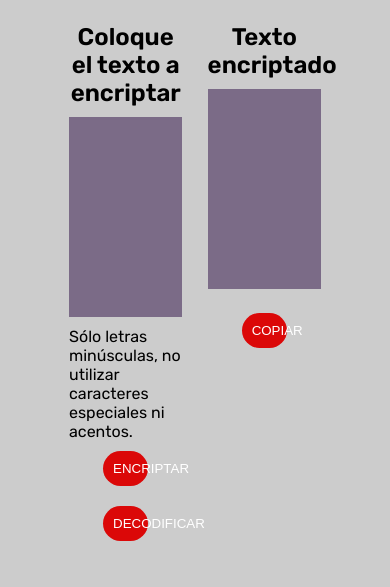
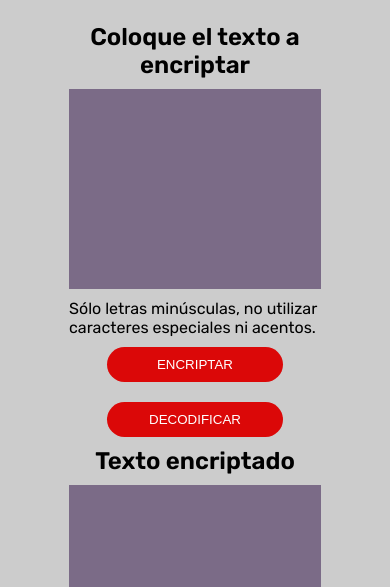
Before and after one commit to MarianoJimenezPerez/challenge_logica_programacion, a plain HTML site: page root/index.html in a window 390 px wide. Shown: the part 92-679 px from the top of the page. Drawn offline with Linux system fonts and the light colour scheme.

Commit message:
se hace responsive

```diff
--- a/root/css/style.css
+++ b/root/css/style.css
@@ -44,7 +44,9 @@ textarea{
     width: 100%;
     height: 100%;
 }
+
 /*-------------CLASS------------*/
+
 .container{
     display: flex;
     flex-direction: row;
@@ -85,3 +87,24 @@ textarea{
     transition: ease-in-out 0.2s;
     box-shadow: 0px 0px 10px 0px var(--bg-color-secondary);
 }
+
+/*-------------MEDIA QUERYS------------*/
+
+@media only screen and (max-width:992px) {
+    .container{
+        flex-direction: column;
+    }
+    .box{
+        width: 100%;
+    }
+}
+@media only screen and (max-width:576px) {
+    .btn{
+        width: 70%;
+    }
+}
+@media only screen and (max-width:300px) {
+    .btn{
+        width: 100%;
+    }
+}
```
